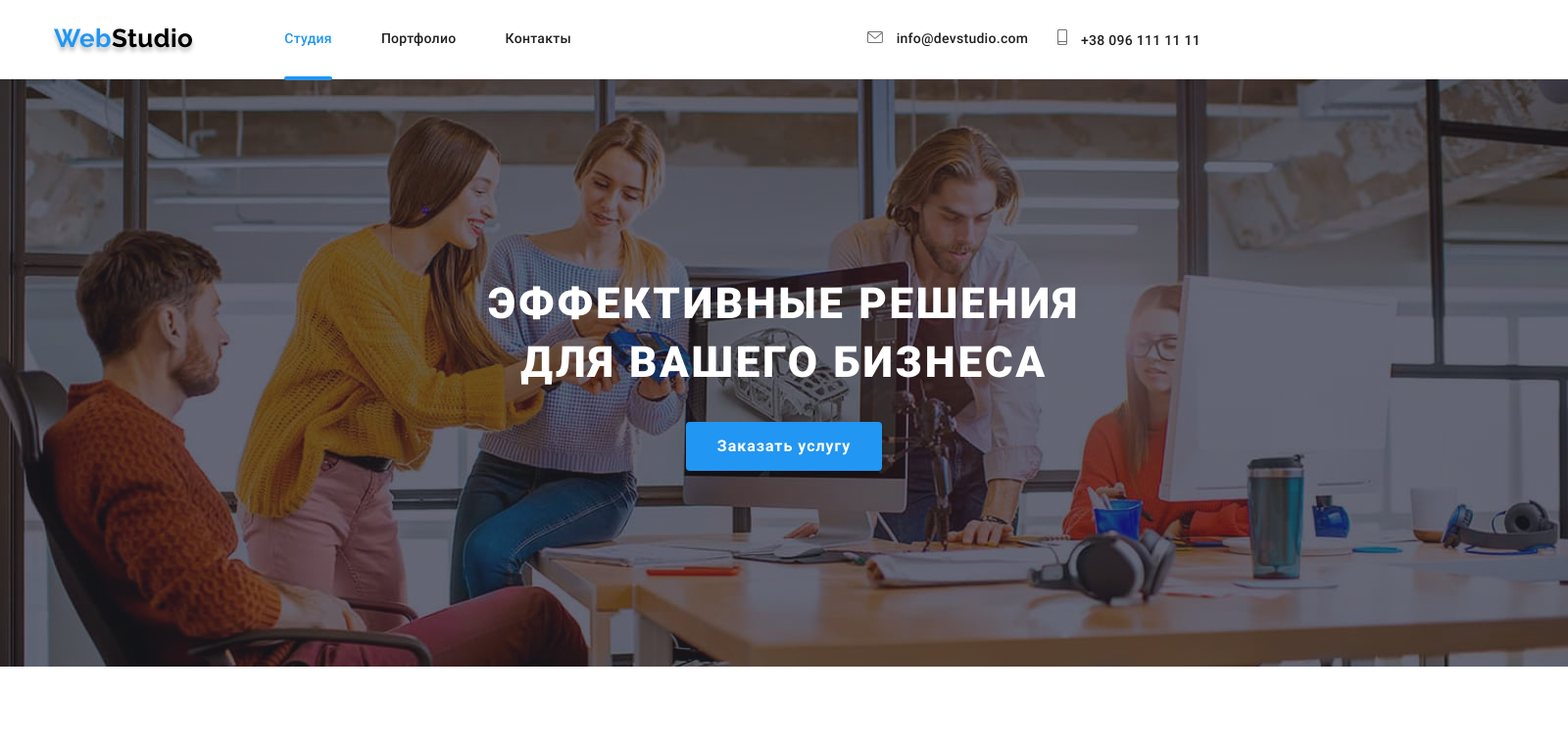
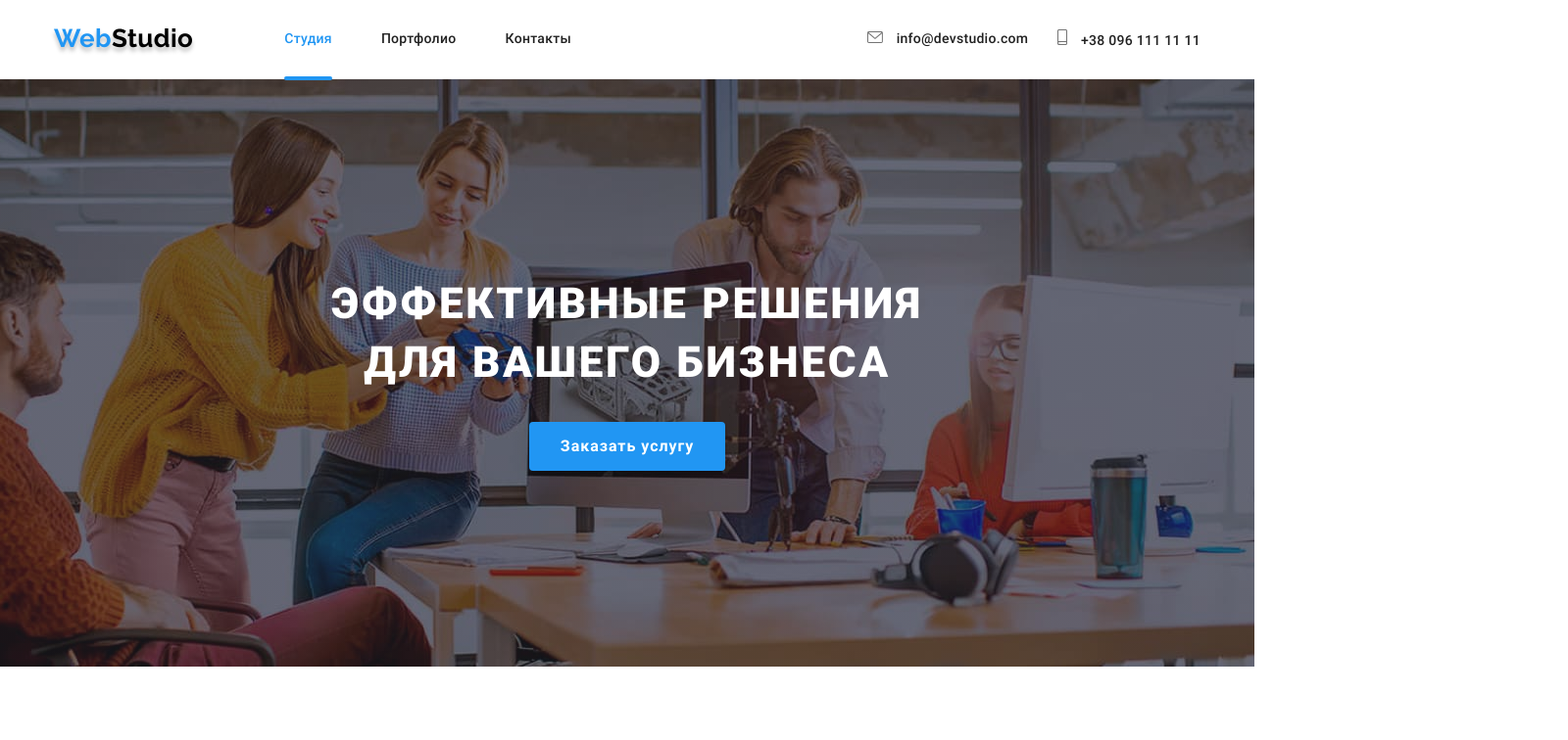
Before and after one commit to HelgaNaz/goit-markup-hw-08, a plain HTML site: page index.html in a window 1280 px wide. Shown: the top 756 px of the page at 98% size, 1600 px wide, since content can reach past the window. Drawn offline with nearby package versions, Linux system fonts and the light colour scheme.

Commit message:
Исправлен bg-img

```diff
--- a/sass/components/_section-hero.scss
+++ b/sass/components/_section-hero.scss
@@ -1,6 +1,6 @@
 .hero {
-  min-width: 320px;
-  min-height: 400px;
+  max-width: 1600px;
+  height: 400px;
   margin-left: auto;
   margin-right: auto;
   padding: 118px 0px;
@@ -15,24 +15,6 @@
   background-position: center;
   background-size: cover;
 
-  @media screen and (min-width: 480px) {
-    width: 480px;
-    height: 400px;
-    margin-left: auto;
-    margin-right: auto;
-    padding: 118px 0px;
-    background-color: getColor("heroBgc");
-    background-image: linear-gradient(
-        rgba(47, 48, 58, 0.4),
-        rgba(47, 48, 58, 0.4)
-      ),
-      url("../images/header-480@1x.jpg");
-
-    background-repeat: no-repeat;
-    background-position: center;
-    background-size: 480px 400px;
-  }
-
   @media screen and (min-device-pixel-ratio: 2),
     screen and (min-resolution: 192dpi),
     screen and (min-resolution: 2dppx) {
@@ -43,18 +25,11 @@
       url("../images/header-480@2x.jpg");
   }
   @media screen and (min-width: 768px) {
-    width: 768px;
-    height: 400px;
-
-    padding: 118px 0px;
-
     background-image: linear-gradient(
         rgba(47, 48, 58, 0.4),
         rgba(47, 48, 58, 0.4)
       ),
       url("../images/header-768@1x.jpg");
-
-    background-size: 768px 400px;
   }
 
   @media screen and (min-width: 768px) and (min-device-pixel-ratio: 2),
@@ -67,19 +42,13 @@
       url("../images/header-768@2x.jpg");
   }
   @media screen and (min-width: 1200px) {
-    width: 1600px;
-
     height: 600px;
-
     padding: 200px 0px;
-
     background-image: linear-gradient(
         rgba(47, 48, 58, 0.4),
         rgba(47, 48, 58, 0.4)
       ),
       url("../images/header-1600@1x.jpg");
-
-    background-size: cover;
   }
 
   @media screen and (min-width: 1200px) and (min-device-pixel-ratio: 2),
```
Also changed, not shown: css/main.css, css/main.min.css, 2 other files.
